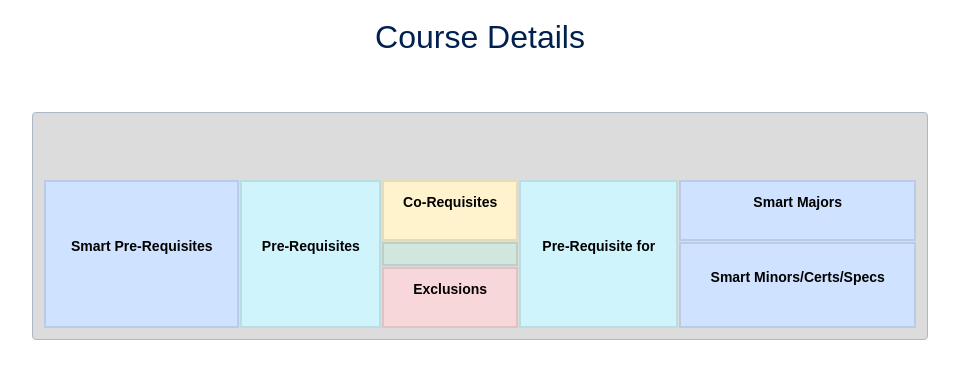
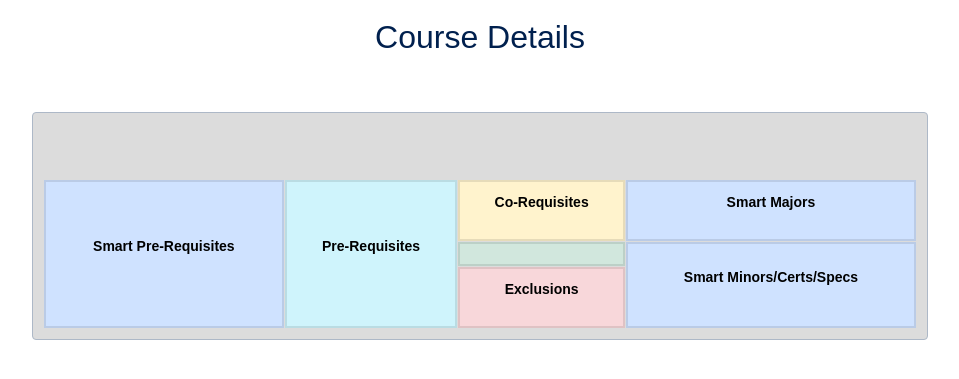
Before and after one commit to ECE444-2021Fall/project1-education-pathways-group-14-commuters, a Flask app: template templates/course.html in a window 1280 px wide. Shown: the part 190-569 px from the top of the page, without its empty margins (160-1119 px from the left). Run offline with Flask 2, Linux system fonts and the light colour scheme; the template is opened without the code that fills it, so the values that code supplies are empty; parts of the project's set-up code (start-up, migrations or seed data) failed here and were passed over; some libraries are stand-ins or nearby versions.

Commit message:
Removed "Pre Requisite For:" column of course matrix. To be updated once database access api call function is ready.

```diff
--- a/templates/course.html
+++ b/templates/course.html
@@ -95,12 +95,13 @@
                     <p><a class="btn btn-outline-dark" href='/course/{{c}}' target="_blank">{{c}}</a></p>
                     {% endfor %}
                 </td>
-                <td class="tg-0pky table-info" rowspan="3">
+                <!--Update once db function is ready-->
+                <!--<td class="tg-0pky table-info" rowspan="3">
                     <p><b>Pre-Requisite for</b></p>
                     {% for c in post %}
                     <p><a class="btn btn-outline-dark" href='/course/{{c[1]}}' target="_blank">{{c[1]}}</a></p>
                     {% endfor %}
-                </td>
+                </td>-->
                 <td class="tg-0lax table-primary">
                     <p><b>Smart Majors</b></p>
                     {% for c in majors %}
```
